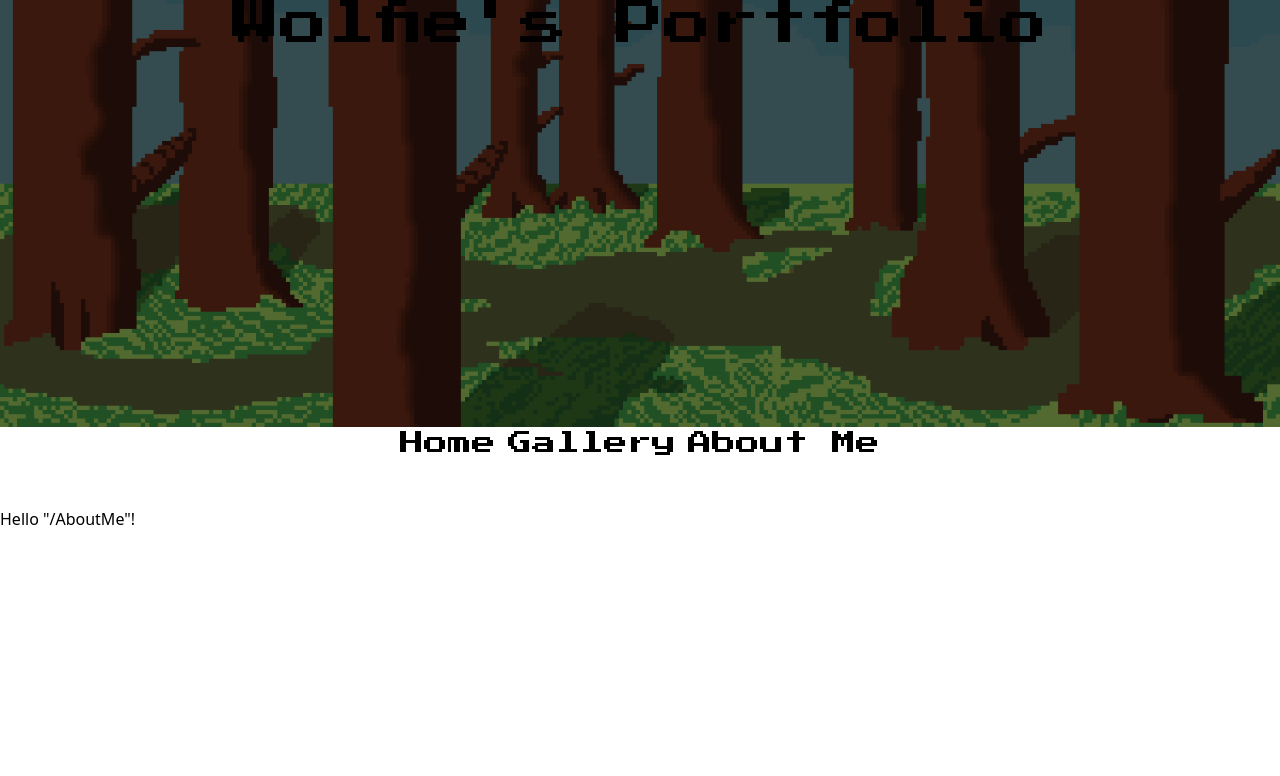
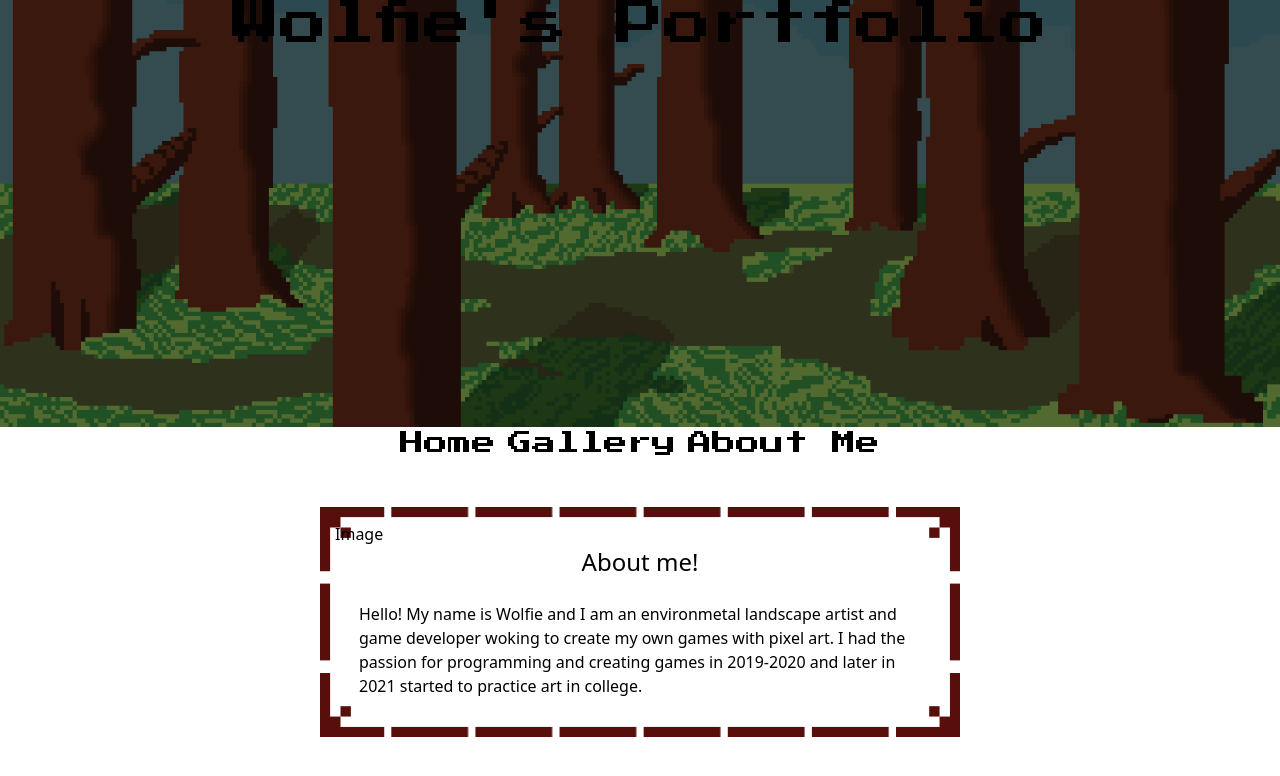
Before and after one commit to Wolfieelite/portfolio_site, a React (Vite) app: page /AboutMe in a window 1280 px wide. Shown: the top 776 px of the page. Built offline with nearby package versions, Linux system fonts and the light colour scheme; a web font is replaced by a local one.

Commit message:
Moved "about me" page to new route

```diff
--- a/src/routes/AboutMe.tsx
+++ b/src/routes/AboutMe.tsx
@@ -1,9 +1,12 @@
 import { createFileRoute } from '@tanstack/react-router'
-
+import AboutMe from "../components/AboutMe"
 export const Route = createFileRoute('/AboutMe')({
   component: RouteComponent,
 })
 
 function RouteComponent() {
-  return <div>Hello "/AboutMe"!</div>
+  return <div>
+
+    <AboutMe />
+  </div>
 }
--- a/src/routes/index.tsx
+++ b/src/routes/index.tsx
@@ -10,7 +10,6 @@ function App() {
   return (
     <>
       <main className="mx-64 flex gap-8 flex-col main-content">
-        <AboutMe />
         <Games />
       </main>
     </>
```
